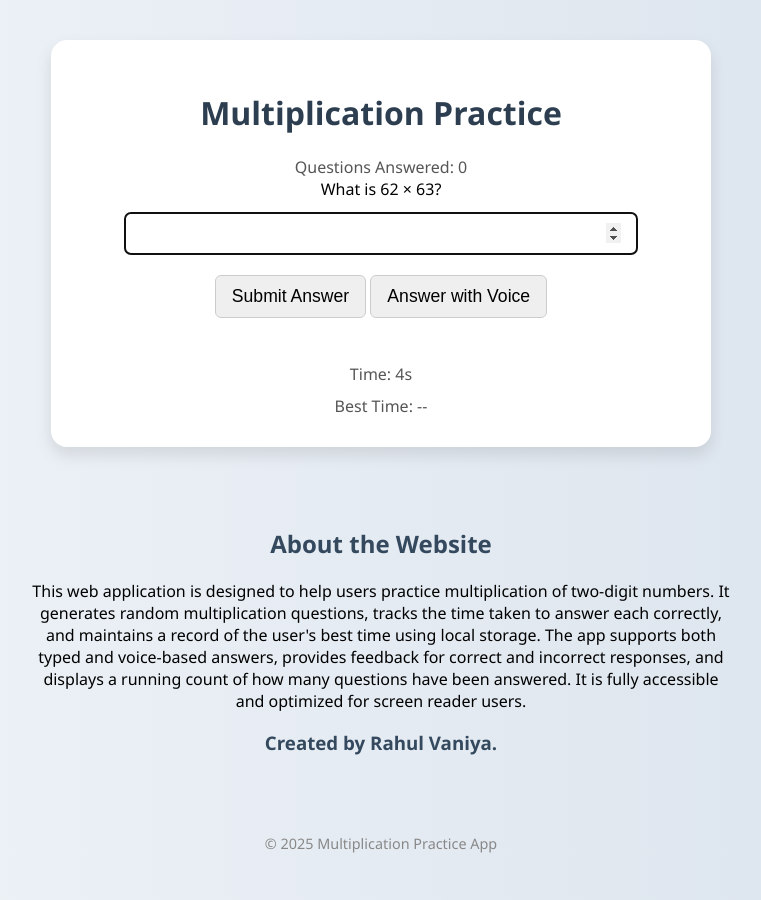
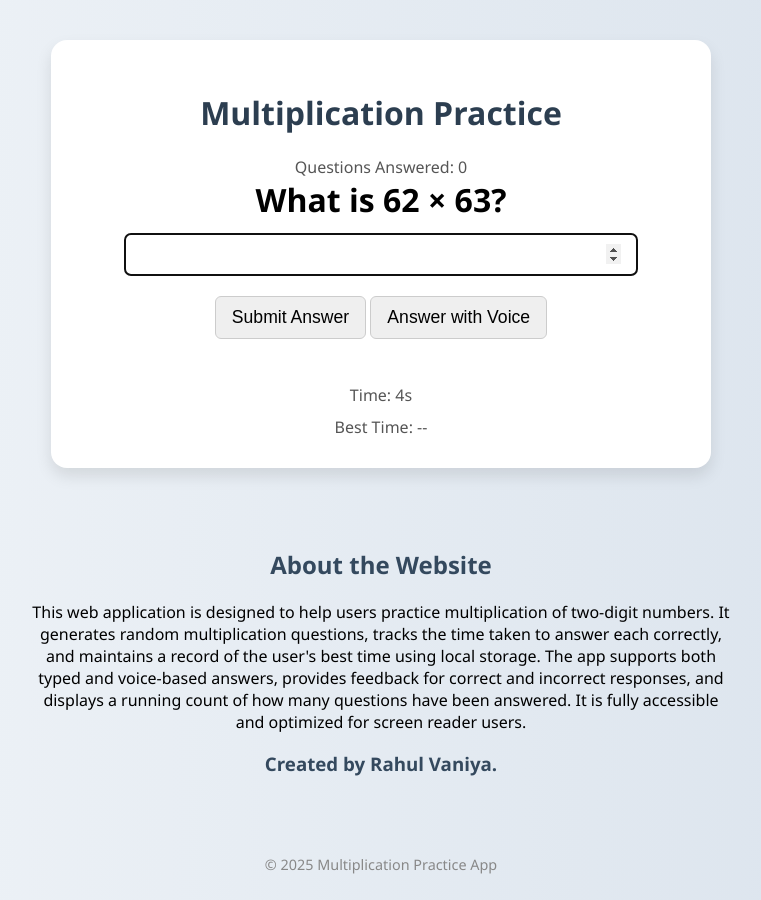
Before and after one commit to rpccl/rpccl.github.io, a Jekyll site: the page Multiplication-Practice.html, which Jekyll copies as it is, in a window 1280 px wide. Shown: the whole page, without its empty margins (259-1020 px from the left). Built offline with Jekyll 4.4.1, drawn with Linux system fonts in a browser that asks for light colours.

Commit message:
fixe font size in question

```diff
--- a/Multiplication-Practice.html
+++ b/Multiplication-Practice.html
@@ -61,13 +61,16 @@
       font-size: 0.9rem;
       color: #888;
     }
+  #question{
+    font-size: 2rem;
+  }
   </style>
 </head>
 <body>
   <main class="container">
     <h1>Multiplication Practice</h1>
     <div id="question-count">Questions Answered: 0</div>
-    <div id="question" aria-live="polite"></div>
+    <b><div id="question" aria-live="polite"></div></b>
     <input type="number" id="answer" aria-label="Type your answer here" />
     <br />
     <button id="submit">Submit Answer</button>
```
